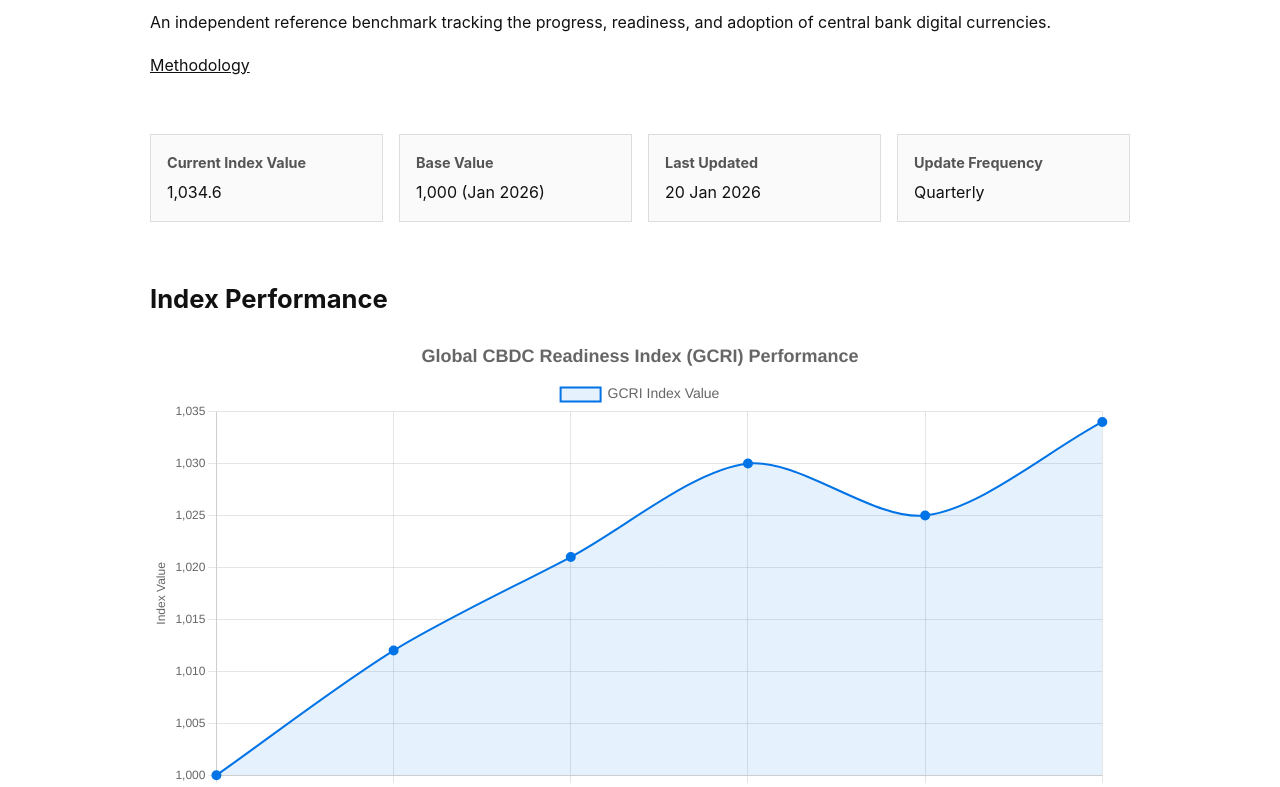
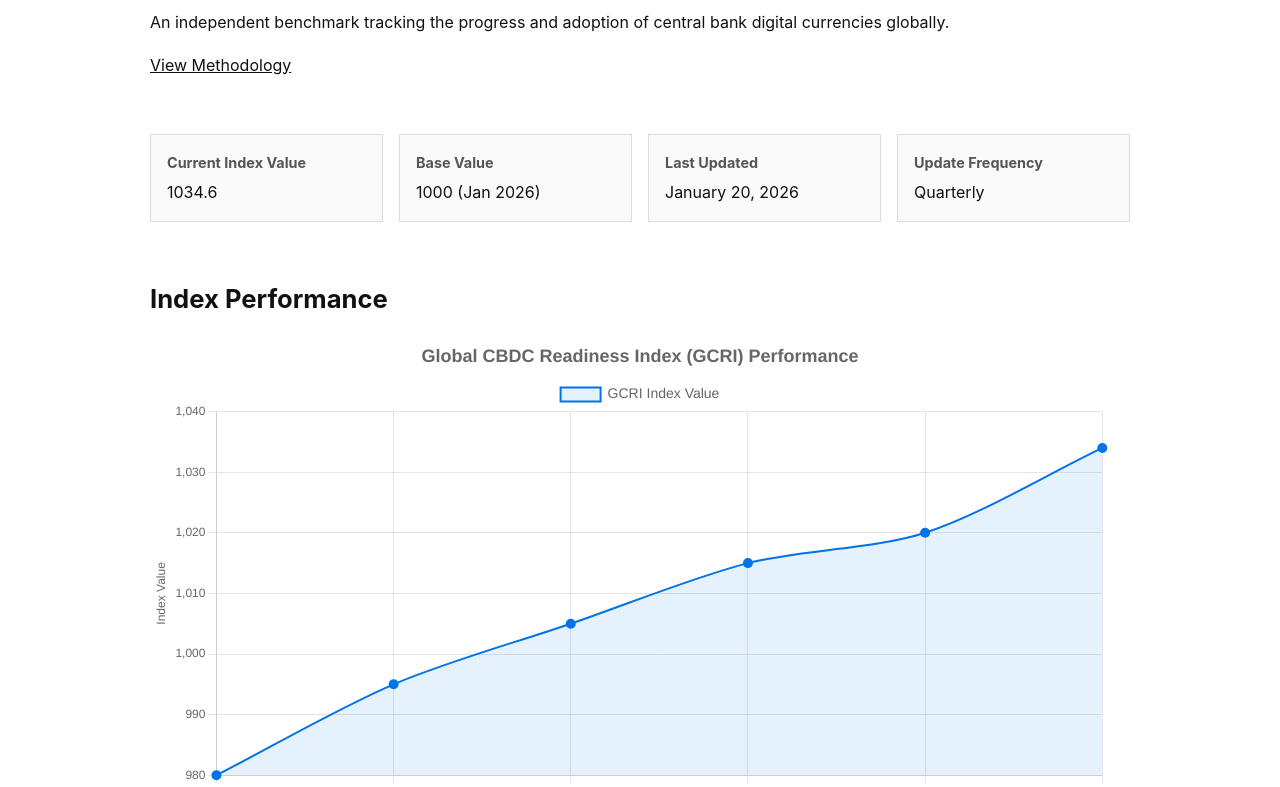
Before and after one commit to cbdcmarkets/cbdcmarkets, a plain HTML site: page index.html in a window 1280 px wide. Shown: the part 330-1117 px from the top of the page. Drawn offline with nearby package versions, Linux system fonts and the light colour scheme.

Commit message:
Update index.html

```diff
--- a/index.html
+++ b/index.html
@@ -8,6 +8,8 @@
     <link rel="stylesheet" href="assets/style.css">
 </head>
 <body>
+
+<!-- Header / Navigation -->
 <header class="site-header">
     <div class="nav-container">
         <h1 class="logo"><a href="index.html">CBDC Markets</a></h1>
@@ -18,20 +20,21 @@
                 <li><a href="methodology.html">Methodology</a></li>
                 <li><a href="about.html">About Us</a></li>
                 <li><a href="contact.html">Contact Us</a></li>
+                <li><a href="https://yourcustomblog.com" target="_blank">Blog</a></li>
             </ul>
         </nav>
     </div>
 </header>
+
 <div class="container">
 
     <header>
         <h1>Global CBDC Readiness Index (GCRI)</h1>
         <p>
-            An independent reference benchmark tracking the progress,
-            readiness, and adoption of central bank digital currencies.
+            An independent benchmark tracking the progress and adoption of central bank digital currencies globally.
         </p>
         <p>
-            <a href="methodology.html">Methodology</a>
+            <a href="methodology.html">View Methodology</a>
         </p>
     </header>
 
@@ -39,15 +42,15 @@
         <div class="snapshot">
             <div class="box">
                 <strong>Current Index Value</strong>
-                1,034.6
+                1034.6
             </div>
             <div class="box">
                 <strong>Base Value</strong>
-                1,000 (Jan 2026)
+                1000 (Jan 2026)
             </div>
             <div class="box">
                 <strong>Last Updated</strong>
-                20 Jan 2026
+                <span id="lastUpdated"></span>
             </div>
             <div class="box">
                 <strong>Update Frequency</strong>
@@ -103,33 +106,29 @@
     </section>
 
     <footer>
-        <p>
-            © CBDC Markets · Global CBDC Readiness Index (GCRI)
-        </p>
-        <p>
-            This index is an informational reference benchmark only and does not
-            constitute a financial product or investment advice.
-        </p>
+        <p>© CBDC Markets · Global CBDC Readiness Index (GCRI)</p>
+        <p>This index is an informational reference benchmark only and does not constitute financial advice.</p>
     </footer>
 
 </div>
 
-<!-- Chart.js Library -->
+<!-- Chart.js -->
 <script src="https://cdn.jsdelivr.net/npm/chart.js"></script>
 
 <script>
+    // Auto-update "Last Updated" date
+    const optionsDate = { year: 'numeric', month: 'long', day: 'numeric' };
+    document.getElementById('lastUpdated').textContent = new Date().toLocaleDateString('en-US', optionsDate);
+
+    // Chart.js for GCRI
     const ctx = document.getElementById('gcriChart').getContext('2d');
-
     const gcriChart = new Chart(ctx, {
         type: 'line',
         data: {
-        labels: [
-            'Jan 2026', 'Feb 2026', 'Mar 2026', 'Apr 2026',
-            'May 2026', 'Jun 2026'
-        ],
+            labels: ['Aug 2025','Sep 2025','Oct 2025','Nov 2025','Dec 2025','Jan 2026'],
             datasets: [{
                 label: 'GCRI Index Value',
-            data: [1000, 1012, 1021, 1030, 1025, 1034],
+                data: [980, 995, 1005, 1015, 1020, 1034],
                 borderColor: '#0073e6',
                 backgroundColor: 'rgba(0, 115, 230, 0.1)',
                 borderWidth: 2,
@@ -142,37 +141,12 @@ const gcriChart = new Chart(ctx, {
         options: {
             responsive: true,
             plugins: {
-            legend: {
-                display: true,
-                position: 'top',
-                labels: {
-                    font: {
-                        size: 14
-                    }
-                }
-            },
-            title: {
-                display: true,
-                text: 'Global CBDC Readiness Index (GCRI) Performance',
-                font: {
-                    size: 18
-                }
-            }
+                legend: { display: true, position: 'top', labels:{font:{size:14}} },
+                title: { display: true, text: 'Global CBDC Readiness Index (GCRI) Performance', font:{size:18} }
             },
             scales: {
-            y: {
-                beginAtZero: false,
-                title: {
-                    display: true,
-                    text: 'Index Value'
-                }
-            },
-            x: {
-                title: {
-                    display: true,
-                    text: 'Month'
-                }
-            }
+                y: { beginAtZero: false, title: { display: true, text: 'Index Value' } },
+                x: { title: { display: true, text: 'Month' } }
             }
         }
     });
```
Lines whose indentation alone changed are shown as unchanged.
